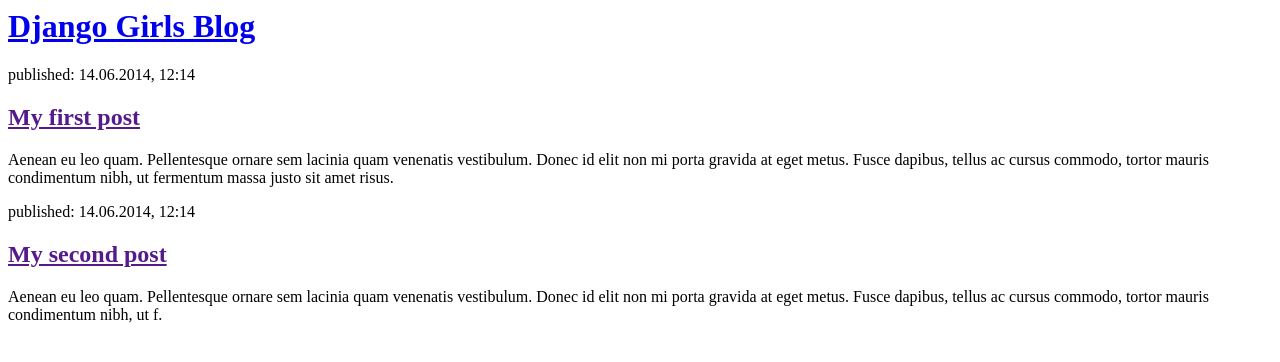
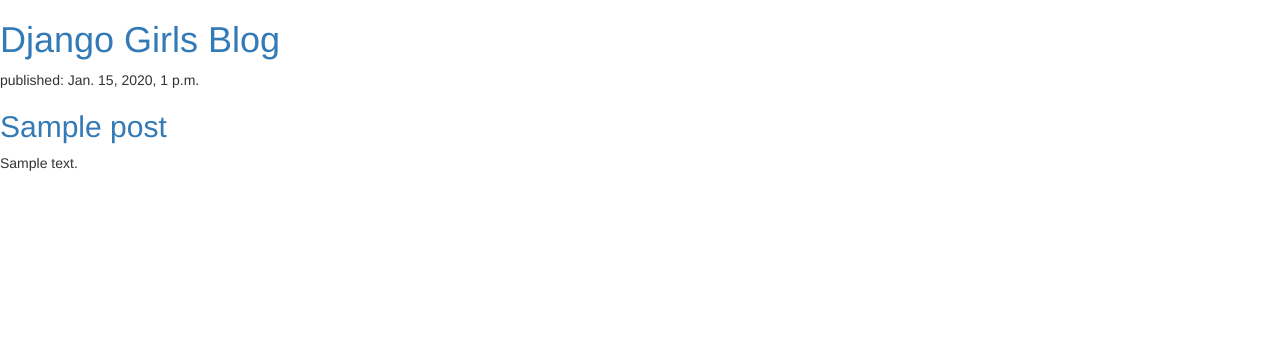
Before and after one commit to fumussoy/my-first-blog, a Django app: template mysite/blog/templates/blog/post_list.html in a window 1280 px wide. Shown: the top 362 px of the page. Run offline with Django 3.2, Linux system fonts and the light colour scheme; the template is opened without the code that fills it: values that come from a table or form of the project are taken from there, others are empty; tables that the repository leaves empty hold one stand-in row (values such as "Sample post"); parts of the project's set-up code (start-up, migrations or seed data) failed here and were passed over; some libraries are stand-ins or nearby versions.

Commit message:
made changes

```diff
--- a/mysite/blog/templates/blog/post_list.html
+++ b/mysite/blog/templates/blog/post_list.html
@@ -1,22 +1,22 @@
+{% load static %}
 <html>
     <head>
         <title>Django Girls blog</title>
+		<link rel="stylesheet" href="//maxcdn.bootstrapcdn.com/bootstrap/3.2.0/css/bootstrap.min.css">
+		<link rel="stylesheet" href="//maxcdn.bootstrapcdn.com/bootstrap/3.2.0/css/bootstrap-theme.min.css">
+		<link rel="stylesheet" href="{% static 'css/blog.css' %}">
     </head>
     <body>
         <div>
             <h1><a href="/">Django Girls Blog</a></h1>
         </div>
 
-        <div>
-            <p>published: 14.06.2014, 12:14</p>
-            <h2><a href="">My first post</a></h2>
-            <p>Aenean eu leo quam. Pellentesque ornare sem lacinia quam venenatis vestibulum. Donec id elit non mi porta gravida at eget metus. Fusce dapibus, tellus ac cursus commodo, tortor mauris condimentum nibh, ut fermentum massa justo sit amet risus.</p>
-        </div>
-
-        <div>
-            <p>published: 14.06.2014, 12:14</p>
-            <h2><a href="">My second post</a></h2>
-            <p>Aenean eu leo quam. Pellentesque ornare sem lacinia quam venenatis vestibulum. Donec id elit non mi porta gravida at eget metus. Fusce dapibus, tellus ac cursus commodo, tortor mauris condimentum nibh, ut f.</p>
-        </div>
+        {% for post in posts %}
+            <div>
+                <p>published: {{ post.published_date }}</p>
+                <h2><a href="">{{ post.title }}</a></h2>
+                <p>{{ post.text|linebreaksbr }}</p>
+            </div>
+        {% endfor %}
     </body>
 </html>
```
